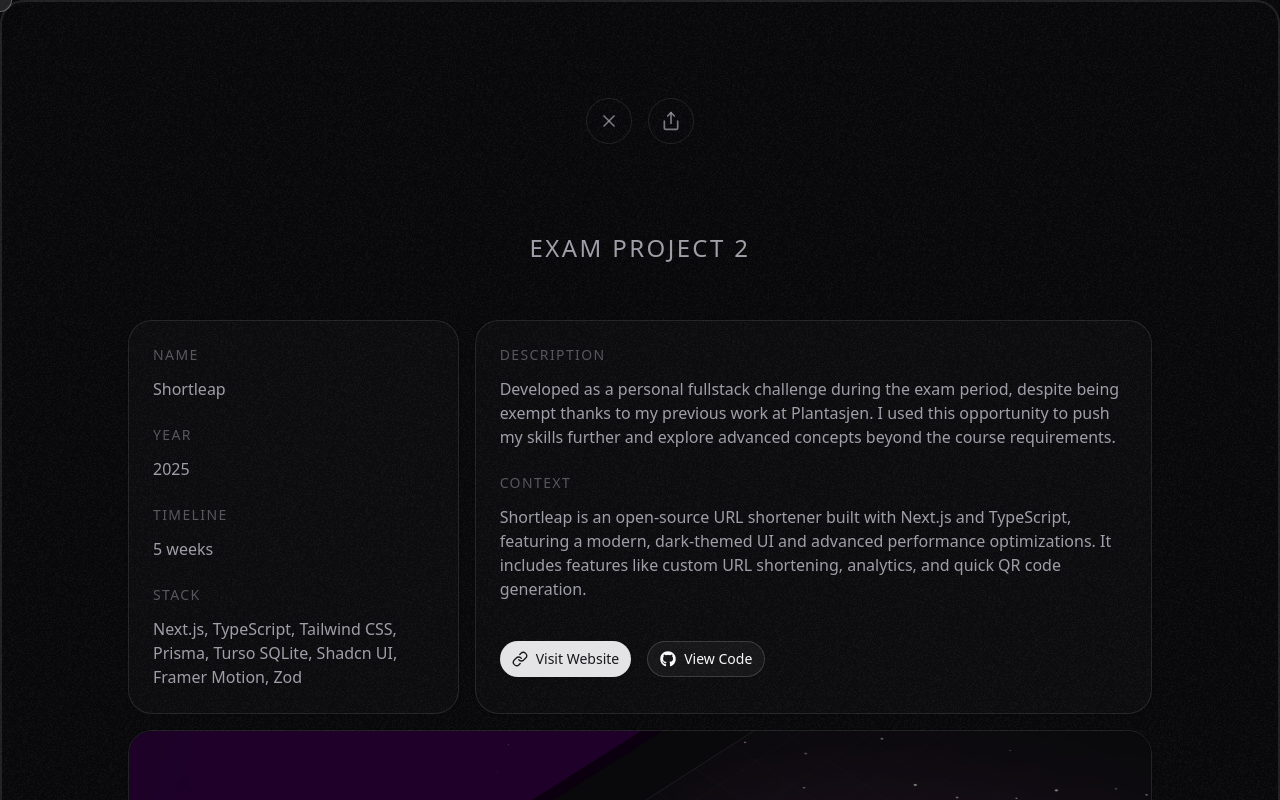
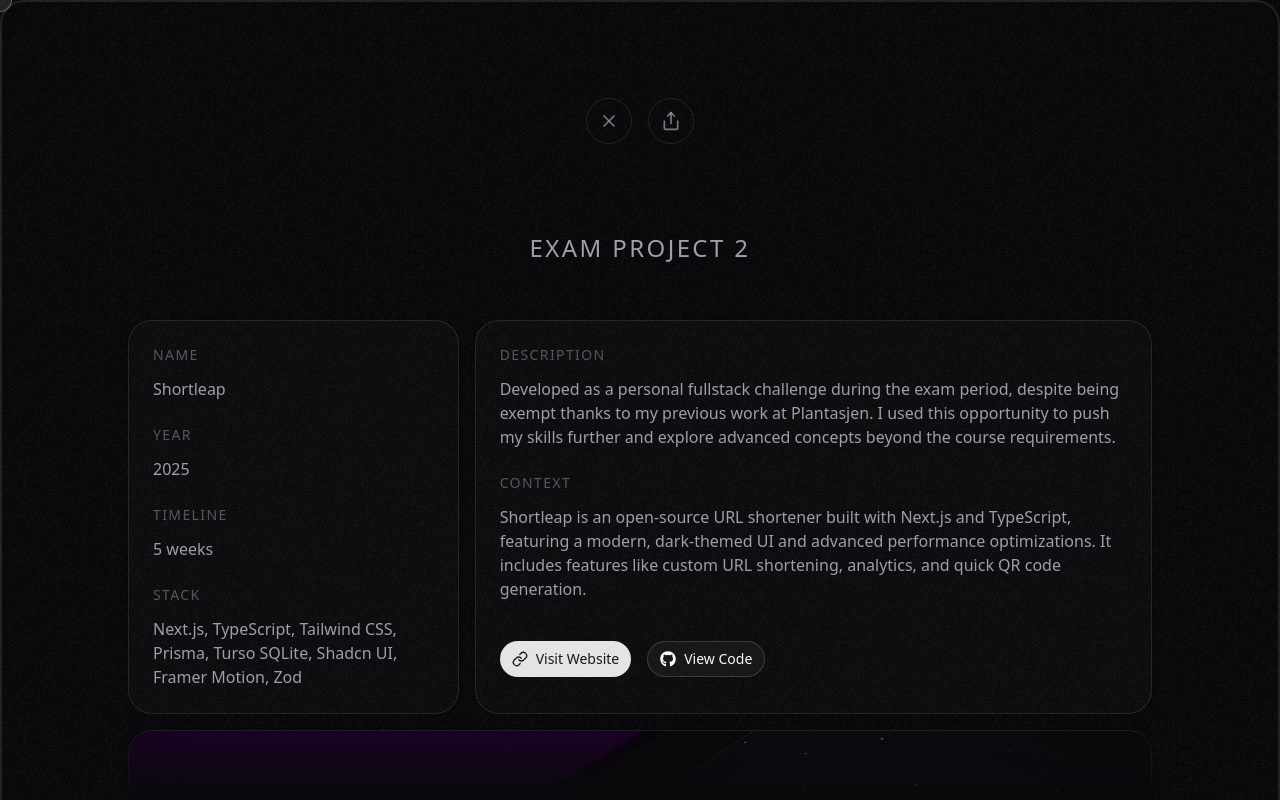
Before and after one commit to Whisperpiano/portfolio-2, a Next.js app: page /works/exam-project-2 in a window 1280 px wide. Shown: the top 800 px of the page. Built offline with nearby package versions, Linux system fonts and the light colour scheme; what @midudev/tailwind-animations would draw is missing.

Commit message:
feat: implement dynamic project details page with metadata and navigation

```diff
--- a/app/works/[slug]/page.tsx
+++ b/app/works/[slug]/page.tsx
@@ -63,7 +63,7 @@
           <ShareButton project={project} />
         </div>
         <article className="mx-auto max-w-5xl">
-          {/* <div className="pointer-events-none fixed bottom-0 z-10 h-40 w-full mask-t-from-0 backdrop-blur-2xl" /> */}
+          <div className="to-background pointer-events-none fixed bottom-0 z-10 mx-auto h-20 w-full max-w-5xl bg-gradient-to-b from-transparent" />
           <h1 className="text-muted-foreground mt-2 pb-14 text-center text-2xl font-medium tracking-widest uppercase">
             {project.title}
           </h1>
```
